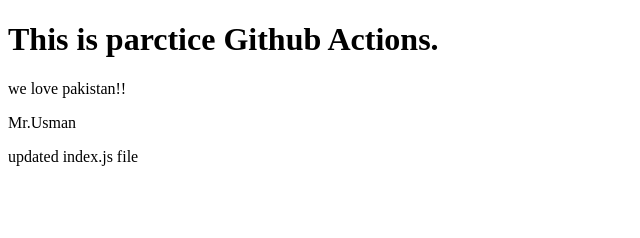
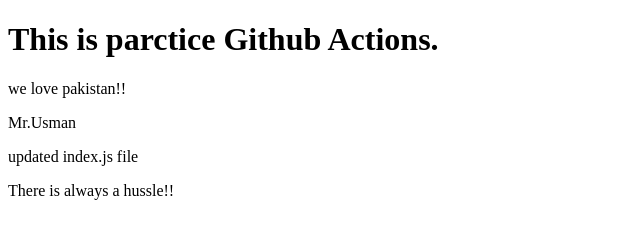
Before and after one commit to Mr-Usman/github-actions, a plain HTML site: page index.html in a window 1280 px wide. Shown: the whole page, without its empty margins (0-640 px from the left). Drawn offline with Linux system fonts and the light colour scheme.

Commit message:
data updated!

```diff
--- a/index.html
+++ b/index.html
@@ -6,5 +6,6 @@
    <p>Mr.Usman</p>
 
    <p>updated index.js file</p>
+   <p>There is always a hussle!!</p>
 </body>
 </html>
```
